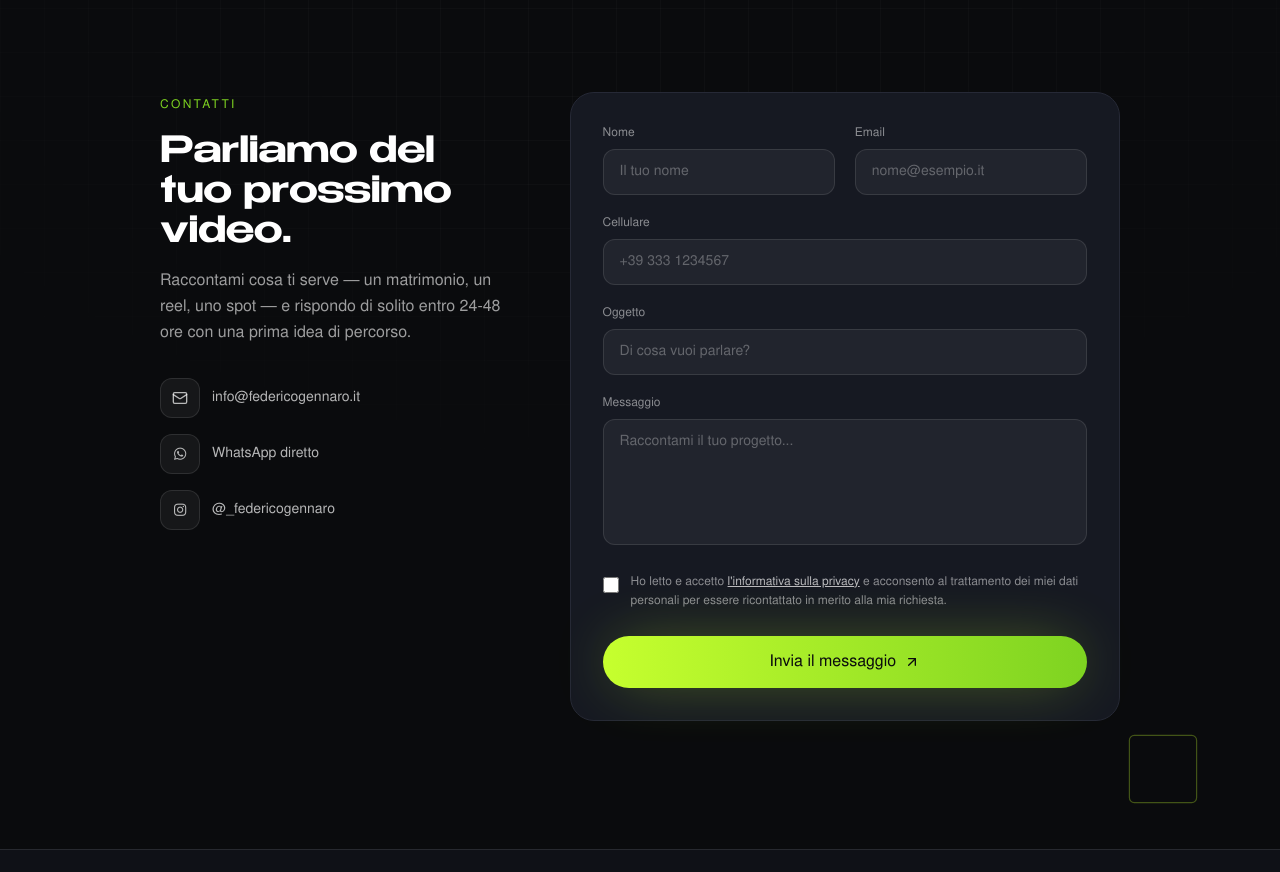
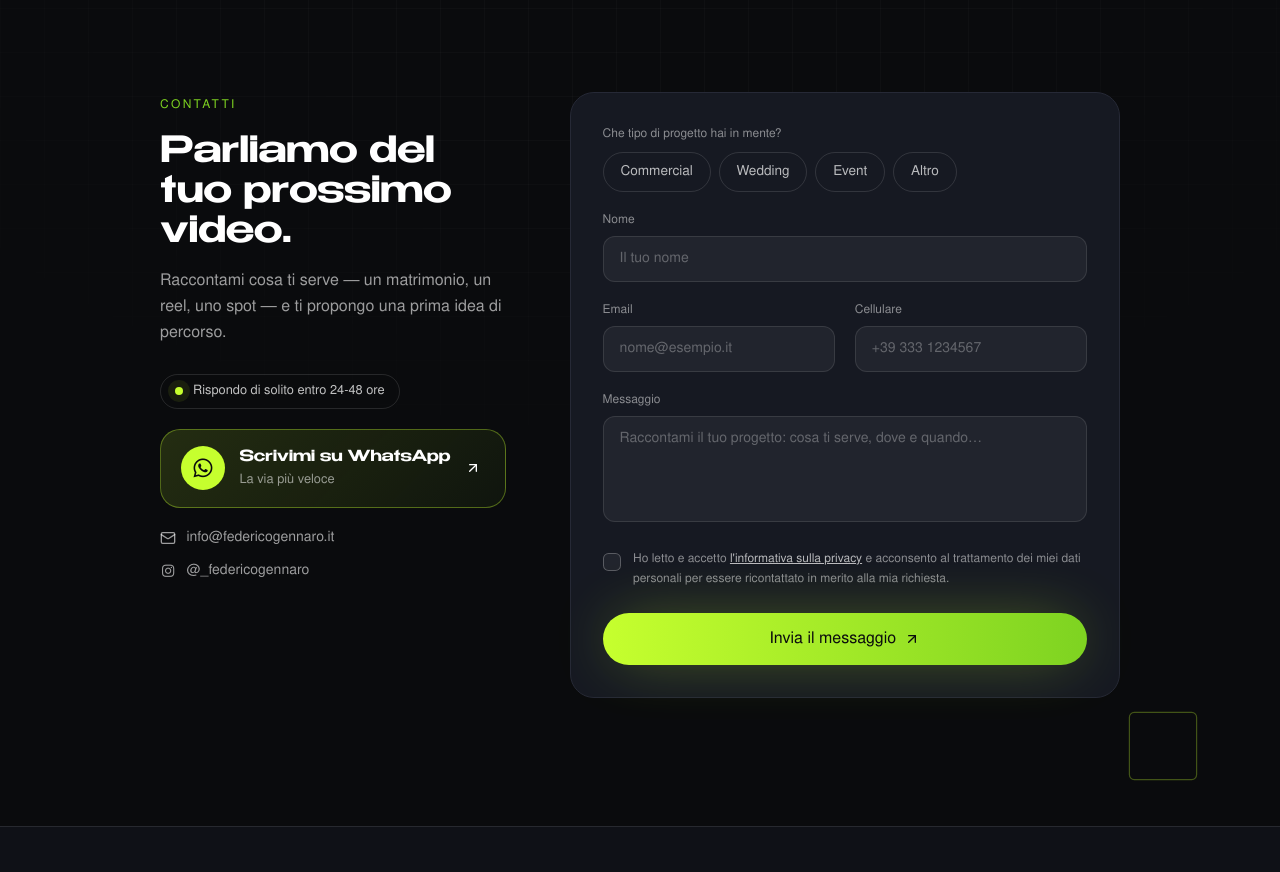
Before and after one commit to federico3vis-cloud/sito-federico, a plain HTML site: page index.html in a window 1280 px wide. Shown: the part 4940-5812 px from the top of the page. Drawn offline with nearby package versions, Linux system fonts and the light colour scheme; a script that the page names is missing.

Commit message:
Contatti: scelta tipo di progetto, WhatsApp in evidenza, form più compatto
Co-Authored-By: Claude Opus 5.5 <noreply@anthropic.com>
Claude-Session: https://claude.ai/code/session_01SYGA9w7dSJH98Qzrcsrjhr

```diff
--- a/index.html
+++ b/index.html
@@ -400,6 +400,34 @@
   .portfolio-card.pf-in{animation:pfIn .45s cubic-bezier(.22,1,.36,1)}
   @keyframes pfIn{from{opacity:0;transform:translateY(12px)}to{opacity:1;transform:none}}
 </style>
+<style id="contatti-v2">
+  .ct-time{margin-top:1.75rem;display:inline-flex;align-items:center;gap:.6rem;font-size:.8rem;color:rgba(255,255,255,.75);border:1px solid rgba(255,255,255,.12);border-radius:9999px;padding:.45rem .9rem}
+  .ct-time i{width:.5rem;height:.5rem;border-radius:9999px;background:#c6ff2e;box-shadow:0 0 0 0 rgba(198,255,46,.6);animation:ctPing 2s infinite}
+  @keyframes ctPing{70%{box-shadow:0 0 0 8px rgba(198,255,46,0)}100%{box-shadow:0 0 0 0 rgba(198,255,46,0)}}
+  .ct-wa{margin-top:1.25rem;display:flex;align-items:center;gap:.9rem;border-radius:1.25rem;border:1px solid rgba(198,255,46,.35);background:linear-gradient(135deg,rgba(198,255,46,.14),rgba(126,211,33,.05));padding:1rem 1.25rem;transition:border-color .25s,transform .25s}
+  .ct-wa:hover{border-color:#c6ff2e;transform:translateY(-2px)}
+  .ct-wa-icon{display:flex;height:2.75rem;width:2.75rem;flex-shrink:0;align-items:center;justify-content:center;border-radius:9999px;background:#c6ff2e;color:#0a0b0d;font-size:1.35rem}
+  .ct-wa strong{display:block;font-family:Benzin,system-ui,sans-serif;font-size:.95rem}
+  .ct-wa small{display:block;font-size:.8rem;color:rgba(255,255,255,.55);margin-top:.15rem}
+  .ct-links{margin-top:1.25rem;display:flex;flex-direction:column;gap:.75rem}
+  .ct-links a{display:inline-flex;align-items:center;gap:.65rem;font-size:.875rem;color:rgba(255,255,255,.6);transition:color .2s}
+  .ct-links a:hover{color:#c6ff2e}
+  .ct-links a i{width:1rem;text-align:center}
+  .ct-label{font-size:.75rem;font-weight:500;color:rgba(255,255,255,.5);margin-bottom:.6rem}
+  .ct-chips{display:flex;flex-wrap:wrap;gap:.5rem}
+  .ct-chips label{cursor:pointer;position:relative}
+  .ct-chips input{position:absolute;opacity:0;width:1px;height:1px}
+  .ct-chips span{display:inline-block;border:1px solid rgba(255,255,255,.12);border-radius:9999px;padding:.55rem 1.05rem;font-size:.85rem;font-weight:600;color:rgba(255,255,255,.7);transition:all .2s}
+  .ct-chips label:hover span{border-color:rgba(198,255,46,.6);color:#fff}
+  .ct-chips input:checked+span{background:#c6ff2e;border-color:#c6ff2e;color:#0a0b0d}
+  .ct-chips input:focus-visible+span{outline:2px solid #c6ff2e;outline-offset:2px}
+  .ct-check{appearance:none;-webkit-appearance:none;margin-top:.15rem;height:1.15rem;width:1.15rem;flex-shrink:0;border-radius:.35rem;border:1px solid rgba(255,255,255,.25);background:rgba(255,255,255,.05);cursor:pointer;display:grid;place-content:center;transition:all .2s}
+  .ct-check:checked{background:#c6ff2e;border-color:#c6ff2e}
+  .ct-check:checked::after{content:"";width:.35rem;height:.65rem;border:solid #0a0b0d;border-width:0 2px 2px 0;transform:rotate(45deg) translate(-1px,-1px)}
+  .ct-check:focus-visible{outline:2px solid #c6ff2e;outline-offset:2px}
+  @media (max-width:639px){.ct-chips{gap:.35rem;flex-wrap:nowrap}.ct-chips span{padding:.5rem .7rem;font-size:.78rem;white-space:nowrap}}
+  #form-submit.is-sending{opacity:.7;pointer-events:none}
+</style>
 </head>
 
 <body id="top" class="bg-primary text-white font-sans antialiased selection:bg-acid">
@@ -897,7 +925,7 @@
 
         <div>
           <h4 class="font-display font-bold text-white mb-1.5">Quali dati raccogliamo</h4>
-          <p>Quando compili il modulo di contatto raccogliamo nome, indirizzo email, numero di cellulare, oggetto e contenuto del messaggio che scegli di inviare.</p>
+          <p>Quando compili il modulo di contatto raccogliamo nome, indirizzo email, numero di cellulare, tipo di progetto e contenuto del messaggio che scegli di inviare.</p>
         </div>
 
         <div>
@@ -1030,21 +1058,19 @@
         <div data-aos="fade-right" class="lg:col-span-2">
           <span class="text-xs font-semibold uppercase tracking-[0.2em] text-acidDeep">Contatti</span>
           <h2 class="mt-4 font-display font-bold text-3xl sm:text-4xl leading-tight">Parliamo del tuo prossimo video.</h2>
-          <p class="mt-4 text-white/60 leading-relaxed">Raccontami cosa ti serve — un matrimonio, un reel, uno spot — e rispondo di solito entro 24-48 ore con una prima idea di percorso.</p>
-
-          <div class="mt-8 space-y-4">
-            <a href="mailto:info@federicogennaro.it" class="flex items-center gap-3 text-sm text-white/70 hover:text-white transition-colors">
-              <span class="flex h-10 w-10 items-center justify-center rounded-xl bg-white/5 border border-white/10"><i data-lucide="mail" class="h-4 w-4"></i></span>
-              info@federicogennaro.it
-            </a>
-            <a href="https://wa.me/393397305267?text=Ciao%20Federico%2C%20vorrei%20informazioni%20per%20un%20progetto" target="_blank" rel="noopener" class="flex items-center gap-3 text-sm text-white/70 hover:text-white transition-colors">
-              <span class="flex h-10 w-10 items-center justify-center rounded-xl bg-white/5 border border-white/10"><i class="fa-brands fa-whatsapp"></i></span>
-              WhatsApp diretto
-            </a>
-            <a href="https://instagram.com/_federicogennaro" target="_blank" rel="noopener" class="flex items-center gap-3 text-sm text-white/70 hover:text-white transition-colors">
-              <span class="flex h-10 w-10 items-center justify-center rounded-xl bg-white/5 border border-white/10"><i class="fa-brands fa-instagram"></i></span>
-              @_federicogennaro
-            </a>
+          <p class="mt-4 text-white/60 leading-relaxed">Raccontami cosa ti serve — un matrimonio, un reel, uno spot — e ti propongo una prima idea di percorso.</p>
+
+          <div class="ct-time"><i></i>Rispondo di solito entro 24-48 ore</div>
+
+          <a href="https://wa.me/393397305267?text=Ciao%20Federico%2C%20vorrei%20informazioni%20per%20un%20progetto" target="_blank" rel="noopener" class="ct-wa">
+            <span class="ct-wa-icon"><i class="fa-brands fa-whatsapp"></i></span>
+            <span><strong>Scrivimi su WhatsApp</strong><small>La via più veloce</small></span>
+            <i data-lucide="arrow-up-right" class="h-4 w-4 ml-auto"></i>
+          </a>
+
+          <div class="ct-links">
+            <a href="mailto:info@federicogennaro.it"><i data-lucide="mail" class="h-4 w-4"></i>info@federicogennaro.it</a>
+            <a href="https://instagram.com/_federicogennaro" target="_blank" rel="noopener"><i class="fa-brands fa-instagram"></i>@_federicogennaro</a>
           </div>
         </div>
 
@@ -1060,41 +1086,44 @@
           </div>
           <input type="text" name="_honey" class="hidden" tabindex="-1" autocomplete="off">
 
-          <div class="grid sm:grid-cols-2 gap-5">
-            <div>
-              <label for="name" class="block text-xs font-medium text-white/50 mb-2">Nome</label>
-              <input id="name" name="Nome" type="text" required placeholder="Il tuo nome" class="w-full rounded-xl bg-white/5 border border-white/10 px-4 py-3 text-sm text-white placeholder-white/30 focus:border-acid/60 transition-colors">
-            </div>
+          <p class="ct-label">Che tipo di progetto hai in mente?</p>
+          <div class="ct-chips" role="radiogroup" aria-label="Tipo di progetto">
+            <label><input type="radio" name="Tipo di progetto" value="Commercial" required><span>Commercial</span></label>
+            <label><input type="radio" name="Tipo di progetto" value="Wedding"><span>Wedding</span></label>
+            <label><input type="radio" name="Tipo di progetto" value="Event"><span>Event</span></label>
+            <label><input type="radio" name="Tipo di progetto" value="Altro"><span>Altro</span></label>
+          </div>
+
+          <div class="mt-5">
+            <label for="name" class="block text-xs font-medium text-white/50 mb-2">Nome</label>
+            <input id="name" name="Nome" type="text" required autocomplete="name" placeholder="Il tuo nome" class="w-full rounded-xl bg-white/5 border border-white/10 px-4 py-3 text-sm text-white placeholder-white/30 focus:border-acid/60 transition-colors">
+          </div>
+
+          <div class="mt-5 grid sm:grid-cols-2 gap-5">
             <div>
               <label for="email" class="block text-xs font-medium text-white/50 mb-2">Email</label>
-              <input id="email" name="Email" type="email" required placeholder="nome@esempio.it" class="w-full rounded-xl bg-white/5 border border-white/10 px-4 py-3 text-sm text-white placeholder-white/30 focus:border-acid/60 transition-colors">
-            </div>
-          </div>
-
-          <div class="mt-5">
-            <label for="phone" class="block text-xs font-medium text-white/50 mb-2">Cellulare</label>
-            <input id="phone" name="Cellulare" type="tel" required placeholder="+39 333 1234567" class="w-full rounded-xl bg-white/5 border border-white/10 px-4 py-3 text-sm text-white placeholder-white/30 focus:border-acid/60 transition-colors">
-          </div>
-
-          <div class="mt-5">
-            <label for="subject" class="block text-xs font-medium text-white/50 mb-2">Oggetto</label>
-            <input id="subject" name="Oggetto" type="text" required placeholder="Di cosa vuoi parlare?" class="w-full rounded-xl bg-white/5 border border-white/10 px-4 py-3 text-sm text-white placeholder-white/30 focus:border-acid/60 transition-colors">
+              <input id="email" name="Email" type="email" required autocomplete="email" placeholder="nome@esempio.it" class="w-full rounded-xl bg-white/5 border border-white/10 px-4 py-3 text-sm text-white placeholder-white/30 focus:border-acid/60 transition-colors">
+            </div>
+            <div>
+              <label for="phone" class="block text-xs font-medium text-white/50 mb-2">Cellulare</label>
+              <input id="phone" name="Cellulare" type="tel" required autocomplete="tel" placeholder="+39 333 1234567" class="w-full rounded-xl bg-white/5 border border-white/10 px-4 py-3 text-sm text-white placeholder-white/30 focus:border-acid/60 transition-colors">
+            </div>
           </div>
 
           <div class="mt-5">
             <label for="message" class="block text-xs font-medium text-white/50 mb-2">Messaggio</label>
-            <textarea id="message" name="Messaggio" rows="5" required placeholder="Raccontami il tuo progetto..." class="w-full rounded-xl bg-white/5 border border-white/10 px-4 py-3 text-sm text-white placeholder-white/30 focus:border-acid/60 transition-colors resize-none"></textarea>
+            <textarea id="message" name="Messaggio" rows="4" required placeholder="Raccontami il tuo progetto: cosa ti serve, dove e quando…" class="w-full rounded-xl bg-white/5 border border-white/10 px-4 py-3 text-sm text-white placeholder-white/30 focus:border-acid/60 transition-colors resize-none"></textarea>
           </div>
 
           <div class="mt-5 flex items-start gap-3">
-            <input type="checkbox" id="privacy-consent" name="Consenso Privacy" required class="mt-1 h-4 w-4 shrink-0 rounded border-white/20 bg-white/5 accent-acid">
+            <input type="checkbox" id="privacy-consent" name="Consenso Privacy" required class="ct-check">
             <label for="privacy-consent" class="text-xs text-white/50 leading-relaxed">
               Ho letto e accetto <button type="button" id="privacy-open" class="underline text-white/70 hover:text-acid transition-colors">l'informativa sulla privacy</button> e acconsento al trattamento dei miei dati personali per essere ricontattato in merito alla mia richiesta.
             </label>
           </div>
 
-          <button type="submit" class="mt-6 w-full inline-flex items-center justify-center gap-2 rounded-full bg-gradient-to-r from-acid to-acidDeep px-6 py-3.5 font-semibold text-primary shadow-glow hover:opacity-90 active:scale-[0.98] transition-all">
-            Invia il messaggio
+          <button type="submit" id="form-submit" class="mt-6 w-full inline-flex items-center justify-center gap-2 rounded-full bg-gradient-to-r from-acid to-acidDeep px-6 py-3.5 font-semibold text-primary shadow-glow hover:opacity-90 active:scale-[0.98] transition-all">
+            <span class="ct-btn-text">Invia il messaggio</span>
             <i data-lucide="arrow-up-right" class="h-4 w-4"></i>
           </button>
         </form>
@@ -1574,5 +1603,17 @@
     window.setPortfolioFilter = setFilter;
   })();
 </script>
+
+<script>
+  // Form contatti: stato "invio in corso" per evitare doppi invii
+  (function () {
+    const f = document.querySelector('#contatti form'), btn = document.getElementById('form-submit');
+    if (!f || !btn) return;
+    f.addEventListener('submit', () => {
+      btn.classList.add('is-sending');
+      const t = btn.querySelector('.ct-btn-text'); if (t) t.textContent = 'Invio in corso…';
+    });
+  })();
+</script>
 </body>
 </html>
```
